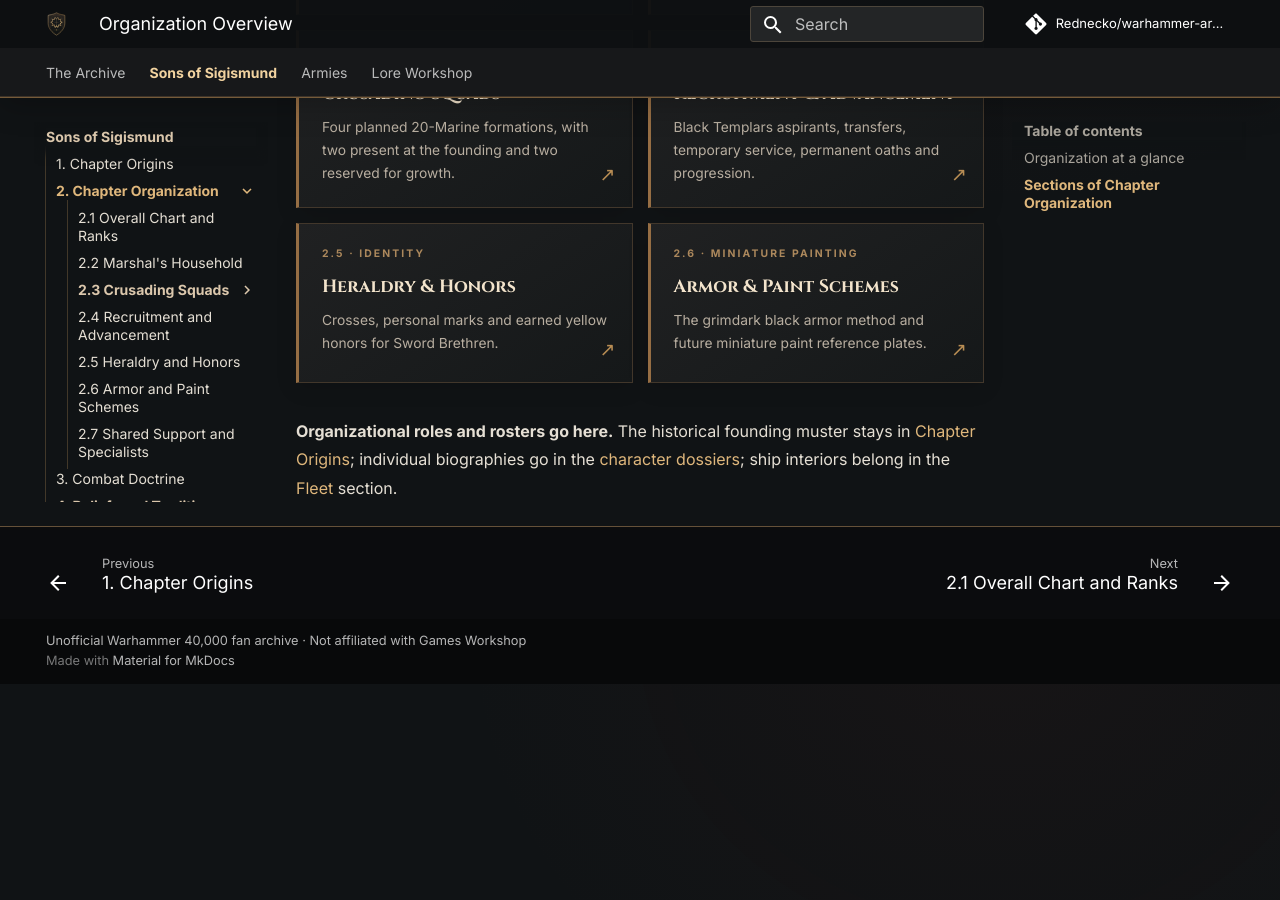
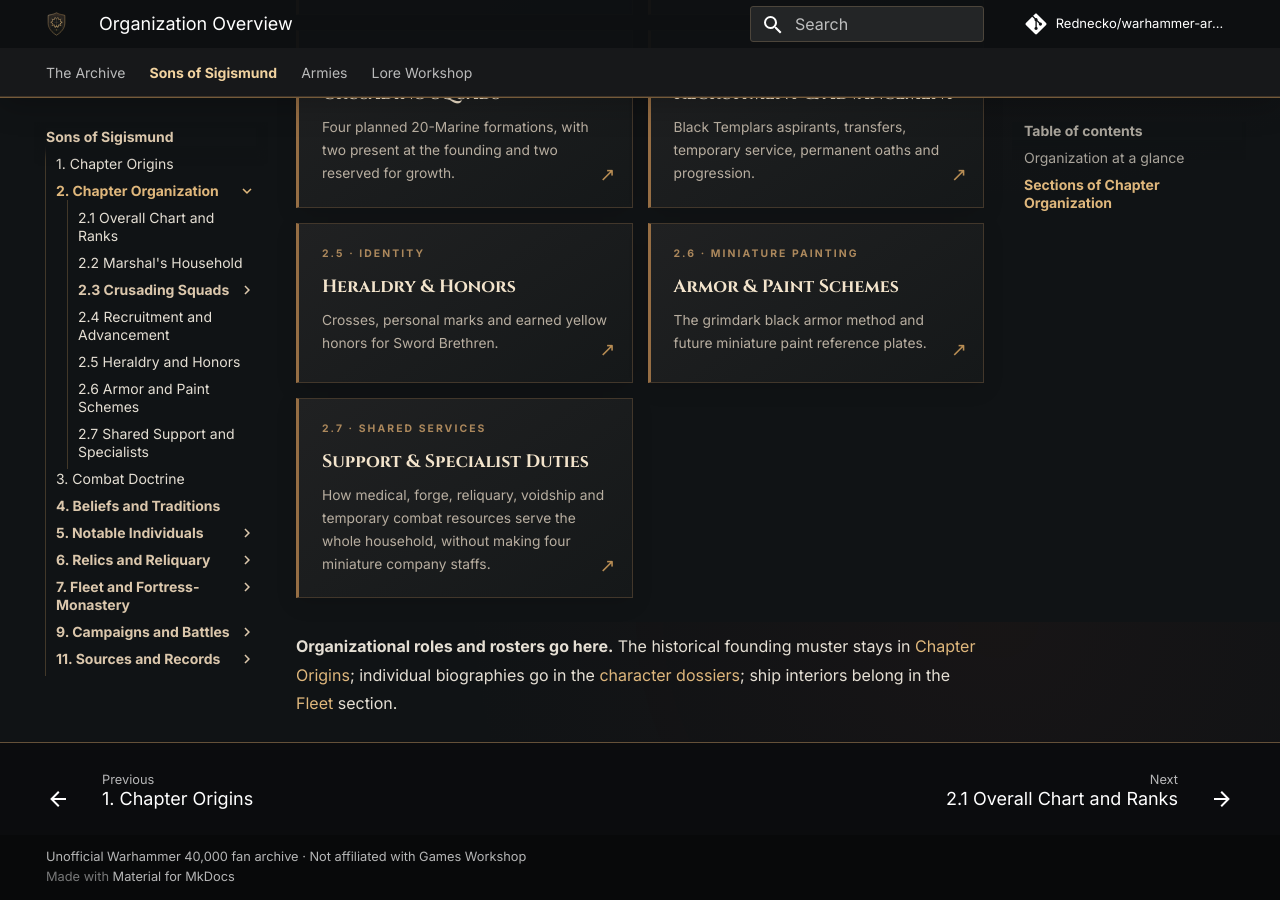
Before and after one commit to Rednecko/warhammer-archives, an MkDocs documentation site: the page built from docs/sons-of-sigismund/organization/index.md, in a window 1280 px wide and 900 px high, scrolled down 2078 px. Built offline with MkDocs 1.6.1 and Material for MkDocs 9.7.7, drawn with Linux system fonts in a browser that asks for light colours; comment, search, counter and statistics services are not loaded; before the commit the page ends 2762 px from its top, so only the background shows below that.

Commit message:
Link central specialist support section throughout the encyclopedia

```diff
--- a/docs/sons-of-sigismund/organization/index.md
+++ b/docs/sons-of-sigismund/organization/index.md
@@ -37,6 +37,7 @@ The **intended long-term establishment is four Crusading Squads of 20 Space Mari
   <a class="archive-card" href="membership/"><span class="card-index">2.4 · Membership</span><span class="card-title">Recruitment & Advancement</span><span class="card-copy">Black Templars aspirants, transfers, temporary service, permanent oaths and progression.</span><span class="card-arrow">↗</span></a>
   <a class="archive-card" href="heraldry/"><span class="card-index">2.5 · Identity</span><span class="card-title">Heraldry & Honors</span><span class="card-copy">Crosses, personal marks and earned yellow honors for Sword Brethren.</span><span class="card-arrow">↗</span></a>
   <a class="archive-card" href="armor-schemes/"><span class="card-index">2.6 · Miniature painting</span><span class="card-title">Armor & Paint Schemes</span><span class="card-copy">The grimdark black armor method and future miniature paint reference plates.</span><span class="card-arrow">↗</span></a>
+  <a class="archive-card" href="shared-support/"><span class="card-index">2.7 · Shared services</span><span class="card-title">Support & Specialist Duties</span><span class="card-copy">How medical, forge, reliquary, voidship and temporary combat resources serve the whole household, without making four miniature company staffs.</span><span class="card-arrow">↗</span></a>
 </div>
 
 **Organizational roles and rosters go here.** The historical founding muster stays in [Chapter Origins](../history/founding.md); individual biographies go in the [character dossiers](../characters/command-household.md); ship interiors belong in the [Fleet](../fleet/righteous-crusader.md) section.
```
